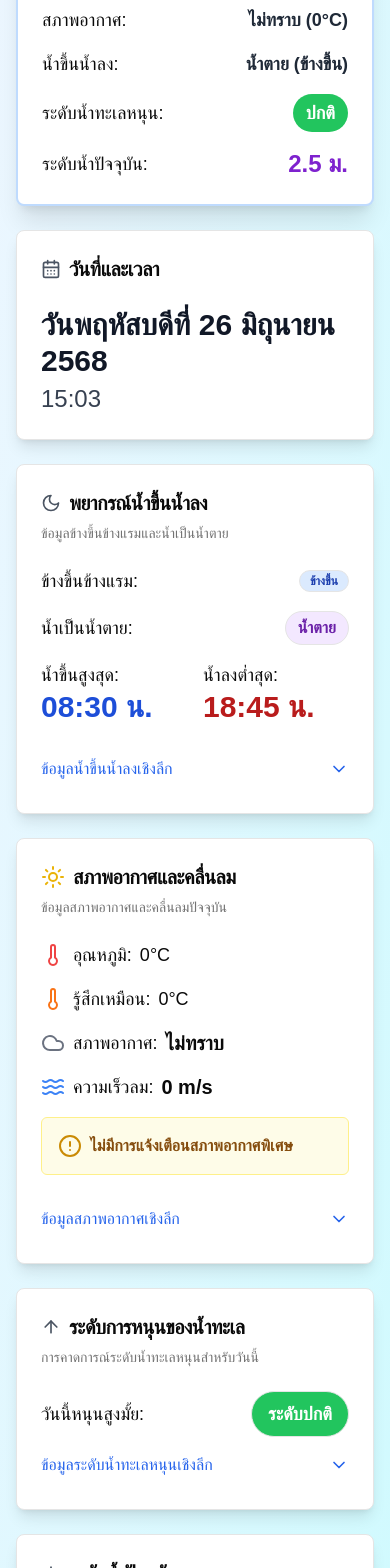
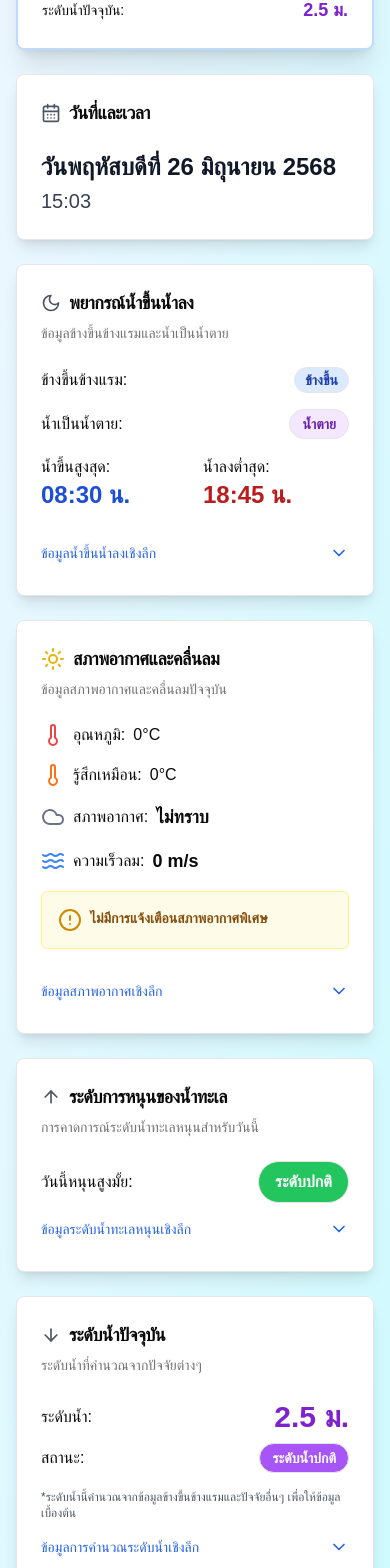
Before and after one commit to slefgameRz/Sunmoon, a Next.js app: page / in a window 390 px wide. Shown: the part 418-1986 px from the top of the page. Built offline with nearby package versions, Linux system fonts and the light colour scheme; no server answers.

Commit message:
style: refine Summary Card spacing and font size for responsiveness
Co-authored-by: null <86942655+slefgameRz@users.noreply.github.com>

```diff
--- a/app/page.tsx
+++ b/app/page.tsx
@@ -113,38 +113,38 @@ export default async function HomePage() {
   return (
     <div className="min-h-screen bg-gradient-to-br from-blue-50 to-cyan-100 p-4 md:p-8 lg:p-12">
       <header className="mb-8 text-center">
-        <h1 className="text-5xl font-extrabold text-gray-800 sm:text-6xl lg:text-7xl font-serif">
+        <h1 className="text-4xl sm:text-5xl lg:text-6xl font-extrabold text-gray-800 font-serif">
           พยากรณ์น้ำและสภาพอากาศ
         </h1>
-        <p className="mt-3 text-xl text-gray-600">ข้อมูลสำคัญเกี่ยวกับน้ำขึ้นน้ำลง สภาพอากาศ และระดับน้ำ</p>
+        <p className="mt-2 text-lg md:text-xl text-gray-600">ข้อมูลสำคัญเกี่ยวกับน้ำขึ้นน้ำลง สภาพอากาศ และระดับน้ำ</p>
       </header>
 
       <main className="grid gap-6 md:grid-cols-2 lg:grid-cols-3 xl:grid-cols-4">
         {/* Summary Card - New Section */}
         <Card className="col-span-full bg-white shadow-xl border-2 border-blue-200">
           <CardHeader>
-            <CardTitle className="flex items-center gap-2 text-2xl font-bold text-blue-700">
+            <CardTitle className="flex items-center gap-2 text-xl md:text-2xl font-bold text-blue-700">
               <AlertCircle className="h-6 w-6 text-blue-600" />
               สรุปข้อมูลวันนี้ (สำหรับผู้ใช้ทั่วไป)
             </CardTitle>
-            <CardDescription>ภาพรวมสถานการณ์น้ำและสภาพอากาศที่สำคัญ</CardDescription>
+            <CardDescription className="text-sm md:text-base">ภาพรวมสถานการณ์น้ำและสภาพอากาศที่สำคัญ</CardDescription>
           </CardHeader>
-          <CardContent className="grid gap-4 text-lg">
+          <CardContent className="grid gap-2 md:gap-3 text-sm md:text-base">
             <div className="flex items-center justify-between">
               <span className="font-medium">วันที่และเวลา:</span>
-              <span className="font-semibold text-gray-800">
+              <span className="font-semibold text-gray-800 text-sm md:text-base">
                 {formattedDate} {formattedTime}
               </span>
             </div>
             <div className="flex items-center justify-between">
               <span className="font-medium">สภาพอากาศ:</span>
-              <span className="font-semibold text-gray-800">
+              <span className="font-semibold text-gray-800 text-sm md:text-base">
                 {currentWeatherData.weather[0].description} ({currentWeatherData.main.temp}°C)
               </span>
             </div>
             <div className="flex items-center justify-between">
               <span className="font-medium">น้ำขึ้นน้ำลง:</span>
-              <span className="font-semibold text-gray-800">
+              <span className="font-semibold text-gray-800 text-sm md:text-base">
                 {currentTideData.tideStatus} ({currentTideData.isWaxingMoon ? "ข้างขึ้น" : "ข้างแรม"})
               </span>
             </div>
@@ -152,7 +152,7 @@ export default async function HomePage() {
               <span className="font-medium">ระดับน้ำทะเลหนุน:</span>
               <Badge
                 className={cn(
-                  "text-lg px-3 py-1 font-bold",
+                  "text-xs md:text-sm px-3 py-1 font-bold",
                   currentTideData.isSeaLevelHighToday ? "bg-red-500 text-white" : "bg-green-500 text-white",
                 )}
               >
@@ -161,7 +161,9 @@ export default async function HomePage() {
             </div>
             <div className="flex items-center justify-between">
               <span className="font-medium">ระดับน้ำปัจจุบัน:</span>
-              <span className="text-2xl font-bold text-purple-700">{currentTideData.currentWaterLevel} ม.</span>
+              <span className="text-lg md:text-xl font-bold text-purple-700">
+                {currentTideData.currentWaterLevel} ม.
+              </span>
             </div>
           </CardContent>
         </Card>
@@ -169,35 +171,35 @@ export default async function HomePage() {
         {/* Current Date & Time Card (Simplified as summary covers most) */}
         <Card className="col-span-full bg-white shadow-lg md:col-span-2 lg:col-span-1 xl:col-span-1">
           <CardHeader>
-            <CardTitle className="flex items-center gap-2 text-xl">
+            <CardTitle className="flex items-center gap-2 text-lg md:text-xl">
               <CalendarDays className="h-5 w-5 text-gray-600" />
               วันที่และเวลา
             </CardTitle>
           </CardHeader>
           <CardContent>
-            <p className="text-3xl font-semibold text-gray-900">{formattedDate}</p>
-            <p className="text-2xl text-gray-700 mt-1">{formattedTime}</p>
+            <p className="text-2xl md:text-3xl font-semibold text-gray-900">{formattedDate}</p>
+            <p className="text-xl md:text-2xl text-gray-700 mt-1">{formattedTime}</p>
           </CardContent>
         </Card>
 
         {/* Tide Prediction Card */}
         <Card className="col-span-full bg-white shadow-lg md:col-span-2 lg:col-span-2 xl:col-span-2">
           <CardHeader>
-            <CardTitle className="flex items-center gap-2 text-xl">
+            <CardTitle className="flex items-center gap-2 text-lg md:text-xl">
               <Moon className="h-5 w-5 text-gray-600" />
               พยากรณ์น้ำขึ้นน้ำลง
             </CardTitle>
-            <CardDescription>ข้อมูลข้างขึ้นข้างแรมและน้ำเป็นน้ำตาย</CardDescription>
+            <CardDescription className="text-sm md:text-base">ข้อมูลข้างขึ้นข้างแรมและน้ำเป็นน้ำตาย</CardDescription>
           </CardHeader>
           <CardContent className="grid gap-4">
             <div className="flex items-center justify-between">
-              <span className="text-lg font-medium">ข้างขึ้นข้างแรม:</span>
-              <Badge variant="outline" className="bg-blue-100 text-blue-800">
+              <span className="text-base md:text-lg font-medium">ข้างขึ้นข้างแรม:</span>
+              <Badge variant="outline" className="bg-blue-100 text-blue-800 text-sm md:text-base">
                 {currentTideData.isWaxingMoon ? "ข้างขึ้น" : "ข้างแรม"}
               </Badge>
             </div>
             <div className="flex items-center justify-between">
-              <span className="text-lg font-medium">น้ำเป็นน้ำตาย:</span>
+              <span className="text-base md:text-lg font-medium">น้ำเป็นน้ำตาย:</span>
               <TooltipProvider>
                 <Tooltip>
                   <TooltipTrigger asChild>
@@ -205,8 +207,8 @@ export default async function HomePage() {
                       variant="outline"
                       className={
                         currentTideData.tideStatus === "น้ำเป็น"
-                          ? "bg-blue-100 text-blue-800 text-base px-3 py-1"
-                          : "bg-purple-100 text-purple-800 text-base px-3 py-1"
+                          ? "bg-blue-100 text-blue-800 text-sm md:text-base px-3 py-1"
+                          : "bg-purple-100 text-purple-800 text-sm md:text-base px-3 py-1"
                       }
                     >
                       {currentTideData.tideStatus}
@@ -222,22 +224,22 @@ export default async function HomePage() {
             </div>
             <div className="grid grid-cols-2 gap-4">
               <div>
-                <p className="text-lg font-medium">น้ำขึ้นสูงสุด:</p>
-                <p className="text-3xl font-bold text-blue-700">{currentTideData.highTideTime}</p>
+                <p className="text-base md:text-lg font-medium">น้ำขึ้นสูงสุด:</p>
+                <p className="text-2xl md:text-3xl font-bold text-blue-700">{currentTideData.highTideTime}</p>
               </div>
               <div>
-                <p className="text-lg font-medium">น้ำลงต่ำสุด:</p>
-                <p className="text-3xl font-bold text-red-700">{currentTideData.lowTideTime}</p>
+                <p className="text-base md:text-lg font-medium">น้ำลงต่ำสุด:</p>
+                <p className="text-2xl md:text-3xl font-bold text-red-700">{currentTideData.lowTideTime}</p>
               </div>
             </div>
 
             {/* Detailed Tide Data - Collapsible */}
             <Collapsible className="mt-4">
-              <CollapsibleTrigger className="flex items-center justify-between w-full text-blue-600 hover:text-blue-800 font-medium">
+              <CollapsibleTrigger className="flex items-center justify-between w-full text-blue-600 hover:text-blue-800 font-medium text-sm md:text-base">
                 ข้อมูลน้ำขึ้นน้ำลงเชิงลึก
                 <ChevronDown className="h-5 w-5 transition-transform data-[state=open]:rotate-180" />
               </CollapsibleTrigger>
-              <CollapsibleContent className="mt-2 text-gray-700 grid gap-2">
+              <CollapsibleContent className="mt-2 text-gray-700 grid gap-2 text-sm md:text-base">
                 <p>
                   <span className="font-semibold">ข้างขึ้นข้างแรม:</span>{" "}
                   {currentTideData.isWaxingMoon ? "ข้างขึ้น (ดวงจันทร์กำลังสว่างขึ้น)" : "ข้างแรม (ดวงจันทร์กำลังมืดลง)"}
@@ -257,47 +259,47 @@ export default async function HomePage() {
         {/* Weather and Wave Alerts Card */}
         <Card className="col-span-full bg-white shadow-lg md:col-span-2 lg:col-span-1 xl:col-span-1">
           <CardHeader>
-            <CardTitle className="flex items-center gap-2 text-xl">
+            <CardTitle className="flex items-center gap-2 text-lg md:text-xl">
               {getWeatherIcon(currentWeatherData.weather[0].icon)}
               สภาพอากาศและคลื่นลม
             </CardTitle>
-            <CardDescription>ข้อมูลสภาพอากาศและคลื่นลมปัจจุบัน</CardDescription>
+            <CardDescription className="text-sm md:text-base">ข้อมูลสภาพอากาศและคลื่นลมปัจจุบัน</CardDescription>
           </CardHeader>
           <CardContent className="grid gap-4">
             <div className="flex items-center gap-2">
               <Thermometer className="h-6 w-6 text-red-500" />
-              <span className="text-lg font-medium">อุณหภูมิ:</span>
-              <span className="text-lg">{currentWeatherData.main.temp}°C</span>
+              <span className="text-base md:text-lg font-medium">อุณหภูมิ:</span>
+              <span className="text-base md:text-lg">{currentWeatherData.main.temp}°C</span>
             </div>
             <div className="flex items-center gap-2">
               <Thermometer className="h-6 w-6 text-orange-500" />
-              <span className="text-lg font-medium">รู้สึกเหมือน:</span>
-              <span className="text-lg">{currentWeatherData.main.feels_like}°C</span>
+              <span className="text-base md:text-lg font-medium">รู้สึกเหมือน:</span>
+              <span className="text-base md:text-lg">{currentWeatherData.main.feels_like}°C</span>
             </div>
             <div className="flex items-center gap-2">
               <Cloud className="h-6 w-6 text-gray-500" />
-              <span className="text-lg font-medium">สภาพอากาศ:</span>
-              <span className="text-xl font-semibold">{currentWeatherData.weather[0].description}</span>
+              <span className="text-base md:text-lg font-medium">สภาพอากาศ:</span>
+              <span className="text-lg md:text-xl font-semibold">{currentWeatherData.weather[0].description}</span>
             </div>
             <div className="flex items-center gap-2">
               <Waves className="h-6 w-6 text-blue-500" />
-              <span className="text-lg font-medium">ความเร็วลม:</span>
-              <span className="text-xl font-semibold">{currentWeatherData.wind.speed} m/s</span>
+              <span className="text-base md:text-lg font-medium">ความเร็วลม:</span>
+              <span className="text-lg md:text-xl font-semibold">{currentWeatherData.wind.speed} m/s</span>
             </div>
             <div className="flex items-start gap-2 rounded-md bg-yellow-50 p-4 text-yellow-800 border border-yellow-200">
               <AlertCircle className="h-6 w-6 flex-shrink-0 text-yellow-600" />
-              <p className="text-base font-semibold">
+              <p className="text-sm md:text-base font-semibold">
                 {weatherAlert === "ไม่มีการแจ้งเตือนสภาพอากาศพิเศษ" ? "ไม่มีการแจ้งเตือนสภาพอากาศพิเศษ" : weatherAlert}
               </p>
             </div>
 
             {/* Detailed Weather Data - Collapsible */}
             <Collapsible className="mt-4">
-              <CollapsibleTrigger className="flex items-center justify-between w-full text-blue-600 hover:text-blue-800 font-medium">
+              <CollapsibleTrigger className="flex items-center justify-between w-full text-blue-600 hover:text-blue-800 font-medium text-sm md:text-base">
                 ข้อมูลสภาพอากาศเชิงลึก
                 <ChevronDown className="h-5 w-5 transition-transform data-[state=open]:rotate-180" />
               </CollapsibleTrigger>
-              <CollapsibleContent className="mt-2 text-gray-700 grid gap-2">
+              <CollapsibleContent className="mt-2 text-gray-700 grid gap-2 text-sm md:text-base">
                 <p>
                   <span className="font-semibold">ความชื้น:</span> {currentWeatherData.main.humidity}%
                 </p>
@@ -316,21 +318,21 @@ export default async function HomePage() {
         {/* Sea Level Rise Card */}
         <Card className="col-span-full bg-white shadow-lg md:col-span-1 lg:col-span-1 xl:col-span-1">
           <CardHeader>
-            <CardTitle className="flex items-center gap-2 text-xl">
+            <CardTitle className="flex items-center gap-2 text-lg md:text-xl">
               <ArrowUp className="h-5 w-5 text-gray-600" />
               ระดับการหนุนของน้ำทะเล
             </CardTitle>
-            <CardDescription>การคาดการณ์ระดับน้ำทะเลหนุนสำหรับวันนี้</CardDescription>
+            <CardDescription className="text-sm md:text-base">การคาดการณ์ระดับน้ำทะเลหนุนสำหรับวันนี้</CardDescription>
           </CardHeader>
           <CardContent>
             <div className="flex items-center justify-between">
-              <span className="text-lg font-medium">วันนี้หนุนสูงมั้ย:</span>
+              <span className="text-base md:text-lg font-medium">วันนี้หนุนสูงมั้ย:</span>
               <Badge
                 variant="outline"
                 className={
                   currentTideData.isSeaLevelHighToday
-                    ? "bg-red-500 text-white text-lg px-4 py-2 font-bold"
-                    : "bg-green-500 text-white text-lg px-4 py-2 font-bold"
+                    ? "bg-red-500 text-white text-base md:text-lg px-4 py-2 font-bold"
+                    : "bg-green-500 text-white text-base md:text-lg px-4 py-2 font-bold"
                 }
               >
                 {currentTideData.isSeaLevelHighToday ? "หนุนสูงมาก" : "ระดับปกติ"}
@@ -338,11 +340,11 @@ export default async function HomePage() {
             </div>
             {/* Detailed Sea Level Rise Data - Collapsible (Placeholder for future data) */}
             <Collapsible className="mt-4">
-              <CollapsibleTrigger className="flex items-center justify-between w-full text-blue-600 hover:text-blue-800 font-medium">
+              <CollapsibleTrigger className="flex items-center justify-between w-full text-blue-600 hover:text-blue-800 font-medium text-sm md:text-base">
                 ข้อมูลระดับน้ำทะเลหนุนเชิงลึก
                 <ChevronDown className="h-5 w-5 transition-transform data-[state=open]:rotate-180" />
               </CollapsibleTrigger>
-              <CollapsibleContent className="mt-2 text-gray-700 grid gap-2">
+              <CollapsibleContent className="mt-2 text-gray-700 grid gap-2 text-sm md:text-base">
                 <p>
                   <span className="font-semibold">ปัจจัยที่ส่งผล:</span> แรงดึงดูดจากดวงจันทร์และดวงอาทิตย์, ความกดอากาศ, ทิศทางลม
                 </p>
@@ -358,32 +360,39 @@ export default async function HomePage() {
         {/* Water Level Calculation Card */}
         <Card className="col-span-full bg-white shadow-lg md:col-span-1 lg:col-span-1 xl:col-span-1">
           <CardHeader>
-            <CardTitle className="flex items-center gap-2 text-xl">
+            <CardTitle className="flex items-center gap-2 text-lg md:text-xl">
               <ArrowDown className="h-5 w-5 text-gray-600" />
               ระดับน้ำปัจจุบัน
             </CardTitle>
-            <CardDescription>ระดับน้ำที่คำนวณจากปัจจัยต่างๆ</CardDescription>
+            <CardDescription className="text-sm md:text-base">ระดับน้ำที่คำนวณจากปัจจัยต่างๆ</CardDescription>
           </CardHeader>
           <CardContent>
             <div className="flex items-center justify-between">
-              <span className="text-lg font-medium">ระดับน้ำ:</span>
-              <span className="text-4xl font-bold text-purple-700">{currentTideData.currentWaterLevel} ม.</span>
+              <span className="text-base md:text-lg font-medium">ระดับน้ำ:</span>
+              <span className="text-3xl md:text-4xl font-bold text-purple-700">
+                {currentTideData.currentWaterLevel} ม.
+              </span>
             </div>
             <div className="mt-2 flex items-center justify-between">
-              <span className="text-lg font-medium">สถานะ:</span>
-              <Badge variant="outline" className="bg-purple-500 text-white text-base px-3 py-1 font-semibold">
+              <span className="text-base md:text-lg font-medium">สถานะ:</span>
+              <Badge
+                variant="outline"
+                className="bg-purple-500 text-white text-sm md:text-base px-3 py-1 font-semibold"
+              >
                 {currentTideData.waterLevelStatus}
               </Badge>
             </div>
-            <p className="mt-4 text-sm text-gray-600">*ระดับน้ำนี้คำนวณจากข้อมูลข้างขึ้นข้างแรมและปัจจัยอื่นๆ เพื่อให้ข้อมูลเบื้องต้น</p>
+            <p className="mt-4 text-xs md:text-sm text-gray-600">
+              *ระดับน้ำนี้คำนวณจากข้อมูลข้างขึ้นข้างแรมและปัจจัยอื่นๆ เพื่อให้ข้อมูลเบื้องต้น
+            </p>
 
             {/* Detailed Water Level Calculation Data - Collapsible */}
             <Collapsible className="mt-4">
-              <CollapsibleTrigger className="flex items-center justify-between w-full text-blue-600 hover:text-blue-800 font-medium">
+              <CollapsibleTrigger className="flex items-center justify-between w-full text-blue-600 hover:text-blue-800 font-medium text-sm md:text-base">
                 ข้อมูลการคำนวณระดับน้ำเชิงลึก
                 <ChevronDown className="h-5 w-5 transition-transform data-[state=open]:rotate-180" />
               </CollapsibleTrigger>
-              <CollapsibleContent className="mt-2 text-gray-700 grid gap-2">
+              <CollapsibleContent className="mt-2 text-gray-700 grid gap-2 text-sm md:text-base">
                 <p>
                   <span className="font-semibold">หลักการคำนวณ:</span> ระดับน้ำคำนวณโดยพิจารณาจากวันที่ปัจจุบัน, ข้างขึ้นข้างแรม,
                   และสถานะน้ำเป็น/น้ำตาย เพื่อประมาณการระดับน้ำที่คาดการณ์
```
